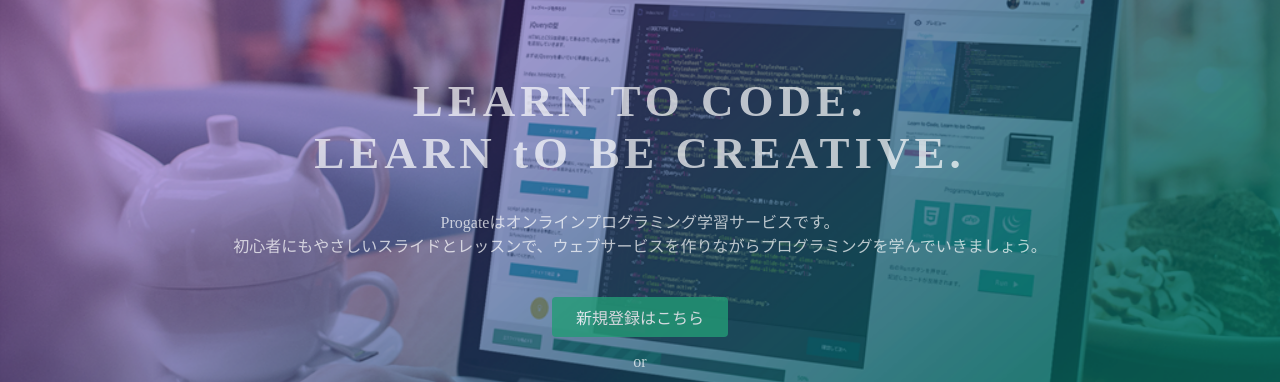
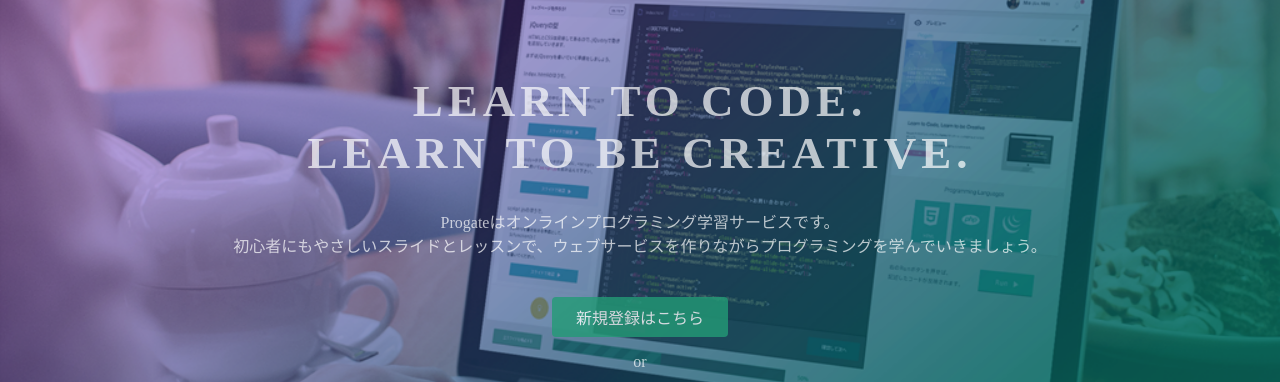
Before and after one commit to avan2022/avan2022.github.io, a plain HTML site: page index.html in a window 1280 px wide. Shown: the part 135-517 px from the top of the page. Drawn offline with Linux system fonts and the light colour scheme.

Commit message:
Update index.html

```diff
--- a/index.html
+++ b/index.html
@@ -23,7 +23,7 @@
   </header>
   <div class="top-wrapper">
     <div class="container">
-      <h1>LEARN TO CODE.<br>LEARN tO BE CREATIVE.</h1>
+      <h1>LEARN TO CODE.<br>LEARN TO BE CREATIVE.</h1>
       <p>Progateはオンラインプログラミング学習サービスです。<br>初心者にもやさしいスライドとレッスンで、ウェブサービスを作りながらプログラミングを学んでいきましょう。</p>
       <div class="btn-wrapper">
         <a href="#" class="btn signup">新規登録はこちら</a>
```
